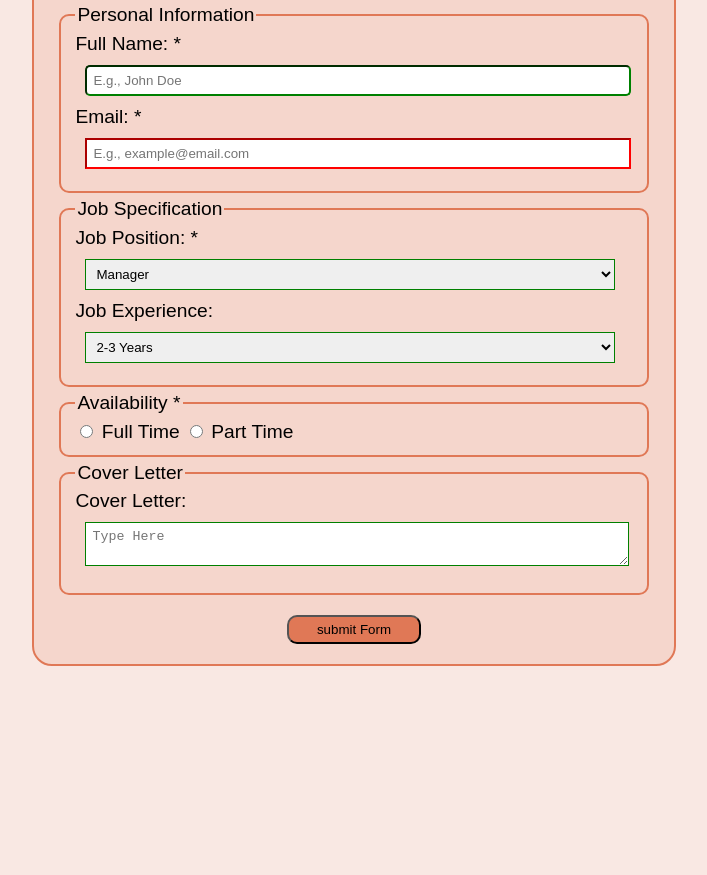
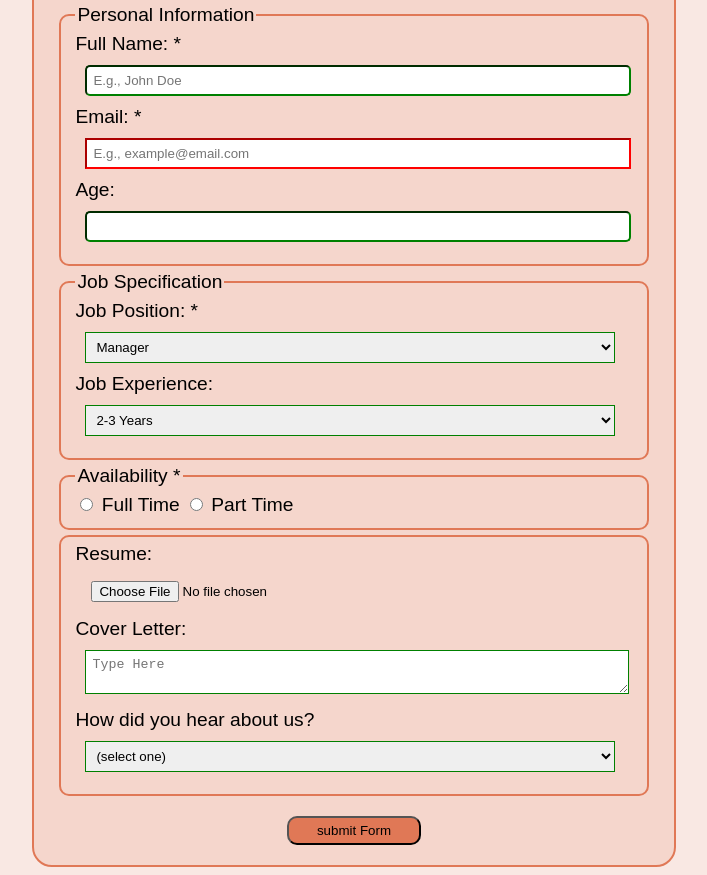
Before and after one commit to ShanzayGit/Job-Application-Form, a plain HTML site: page index.html in a window 1280 px wide. Shown: the part 121-996 px from the top of the page, without its empty margins (286-993 px from the left). Before the commit the page ends 800 px from the top, so only its background shows below. Drawn offline with Linux system fonts and the light colour scheme.

Commit message:
Update index.html

```diff
--- a/index.html
+++ b/index.html
@@ -17,6 +17,7 @@
             <input type="text" id="name" name="name" placeholder="E.g., John Doe">
             <label for="email" >Email: <span arai-hidden="true">*</span></label>
             <input type="email" required id="email" name="email" placeholder="E.g., example@email.com">
+           <label for="age">Age:  <input type="number" min="18" max="60" id="age" name="age"></label>
         </fieldset>
 <fieldset>
     <legend>Job Specification</legend>
@@ -47,9 +48,19 @@
         <label for="part-time">Part Time</label>
         </fieldset>
         <fieldset>
-            <legend>Cover Letter</legend>
+            <label for="resume">Resume:<input type="file" id="resume" name="resume"></label>
             <label for="message">Cover Letter: </label>
             <textarea id="message" placeholder="Type Here"></textarea>
+             <label for="referrer">How did you hear about us?
+        <select id="referrer" name="referrer">
+          <option value="">(select one)</option>
+          <option value="1">Company News</option>
+          <option value="2">LinkedIn</option>
+          <option value="3">Company Forum</option>
+          <option value="4">Other</option>
+        </select>
+      </label>
+
         </fieldset>
         <button type="submit">submit Form</button>
     </form>
```
